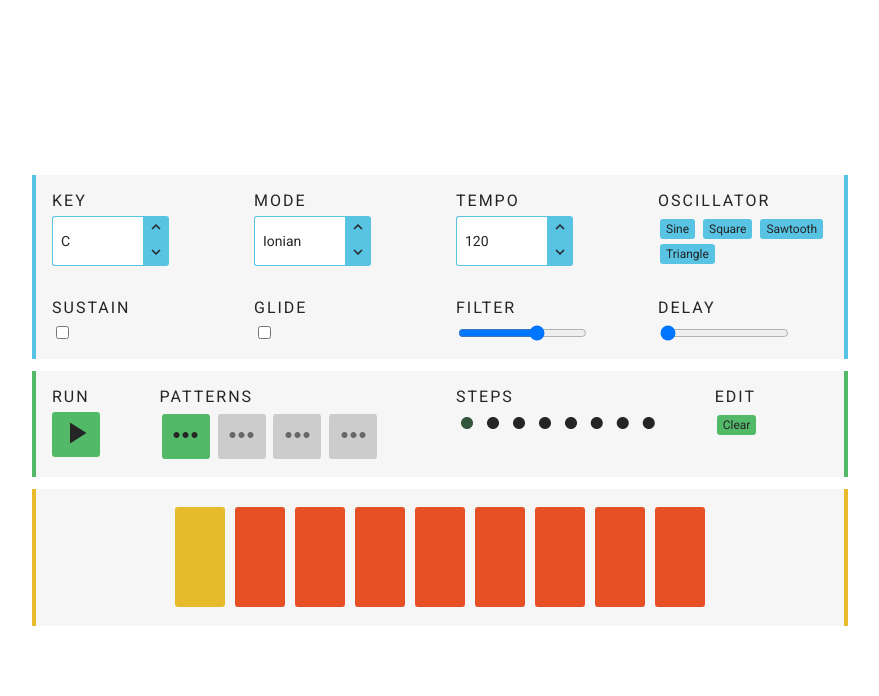
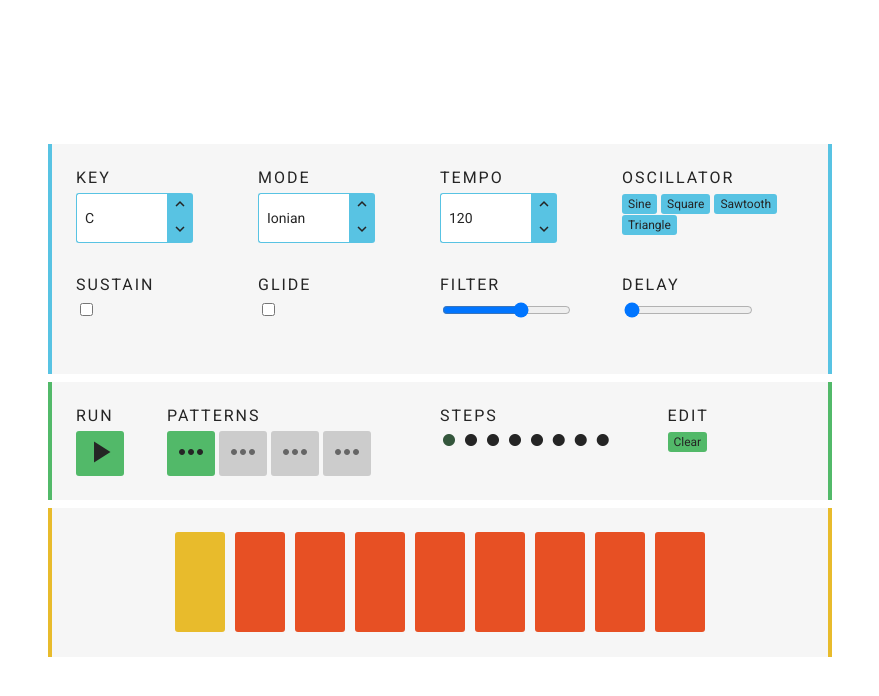
Before and after one commit to blairmcclenny/mono-synth-sequencer, a website: page index.html in a window 1280 px wide. Shown: the whole page, without its empty margins (200-1079 px from the left). Drawn offline with Linux system fonts and the light colour scheme; files that its build step writes are made by us from their sources.

Commit message:
minor changes to css

```diff
--- a/css/colors.css
+++ b/css/colors.css
@@ -1,5 +1,3 @@
-/*this is new*/
-
 :root {
   --blue: #58c3e3;
   --green: #52b969;
--- a/css/reset.css
+++ b/css/reset.css
@@ -3,7 +3,7 @@ body, html {
   padding: 0;
   box-sizing: border-box;
   font-family: 'Roboto', sans-serif;
-  max-width: 840px;
+  max-width: 800px;
   height: 100%;
   margin: 0 auto;
   color: var(--black);
@@ -17,7 +17,6 @@ ul, ol {
 
 li {
   display:inline-block;
-  padding: .125rem;
 }
 
 input {
--- a/css/style.css
+++ b/css/style.css
@@ -12,8 +12,8 @@ main {
 
 .module {
   background-color: var(--gray);
-  margin: .75rem;
-  padding: 1rem;
+  margin: .5rem;
+  padding: .625rem;
 }
 
 .component {
@@ -56,8 +56,8 @@ main {
   border-right: 4px solid var(--blue);
   border-left: 4px solid var(--blue);
   display: grid;
-  grid-template-columns: repeat(4, 1fr);
-  grid-gap: 2rem;
+  grid-template: 1fr 1fr / 1fr 1fr;
+  grid-row-gap: 1rem;
 }
 
 #settings button {
@@ -65,11 +65,16 @@ main {
 }
 
 #sequencer {
-  display: grid;
-  grid-template-columns: 2fr 7fr 6fr 3fr;
-  grid-gap: 2rem;
   border-right: 4px solid var(--green);
   border-left: 4px solid var(--green);
+  display: grid;
+  grid-template: 1fr 1fr / 1fr 3fr;
+  grid-row-gap: 1rem;
+}
+
+#sequencer .edit {
+  grid-column: 1;
+  grid-row: 2;
 }
 
 #sequencer button {
@@ -105,16 +110,16 @@ main {
 }
 
 #keyboard ol {
-  display: flex;
+  /*display: flex;
   align-content: center;
-  justify-content: center;
+  justify-content: center;*/
 }
 
 #keyboard li button {
-  margin-left: 3px;
-  margin-right: 3px;
-  min-width: 50px;
-  min-height: 100px;
+  margin-left: 1px;
+  margin-right: 1px;
+  min-width: 25px;
+  min-height: 50px;
 }
 
 .key {
@@ -128,3 +133,49 @@ main {
 .faded {
   opacity: .5;
 }
+
+@media (min-width: 425px) {
+
+  .module {
+    padding: 1rem;
+  }
+
+  #sequencer {
+    grid-template: 1fr 1fr / 1fr 2fr;
+  }
+
+  #keyboard li button {
+    margin-left: 2px;
+    margin-right: 2px;
+    min-width: 30px;
+    min-height: 60px;
+  }
+}
+
+@media (min-width: 725px) {
+
+  .module {
+    padding: 1.5rem;
+  }
+
+  #settings {
+    grid-template-columns: repeat(4, 1fr);
+    grid-row-gap: 2rem;
+  }
+
+  #sequencer {
+    grid-template: auto / 2fr 6fr 5fr 3fr;
+  }
+
+  #sequencer .edit {
+    grid-column: auto;
+    grid-row: auto;
+  }
+
+  #keyboard li button {
+    margin-left: 3px;
+    margin-right: 3px;
+    min-width: 50px;
+    min-height: 100px;
+  }
+}
--- a/index.html
+++ b/index.html
@@ -85,19 +85,15 @@
           <ol>
             <li>
               <button class="pattern"><i class="material-icons md-36">more_horiz</i></button>
-              <!-- <input type="checkbox" class="toggle-pattern"> -->
             </li>
             <li>
               <button class="pattern"><i class="material-icons md-36">more_horiz</i></button>
-              <!-- <input type="checkbox" class="toggle-pattern"> -->
             </li>
             <li>
               <button class="pattern"><i class="material-icons md-36">more_horiz</i></button>
-              <!-- <input type="checkbox" class="toggle-pattern"> -->
             </li>
             <li>
               <button class="pattern"><i class="material-icons md-36">more_horiz</i></button>
-              <!-- <input type="checkbox" class="toggle-pattern"> -->
             </li>
           </ol>
         </nav>
@@ -116,7 +112,7 @@
           <li class="step"><i class="material-icons md-18">fiber_manual_record</i></li>
         </ol>
       </section>
-      <section class="component">
+      <section class="component edit">
         <h2>Edit</h2>
         <ul>
           <li><button id="btn-clear">Clear</button></li>
```
